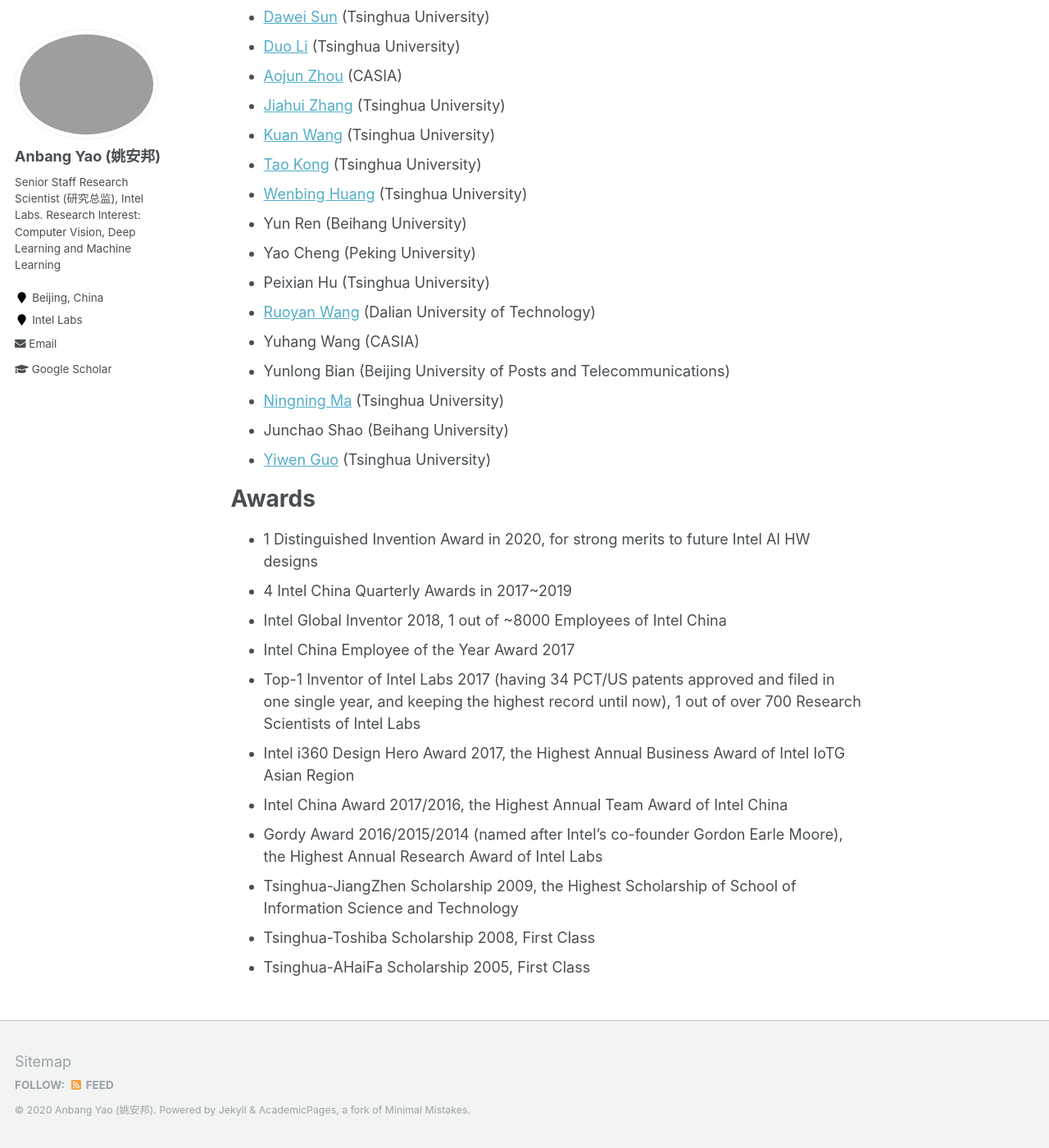
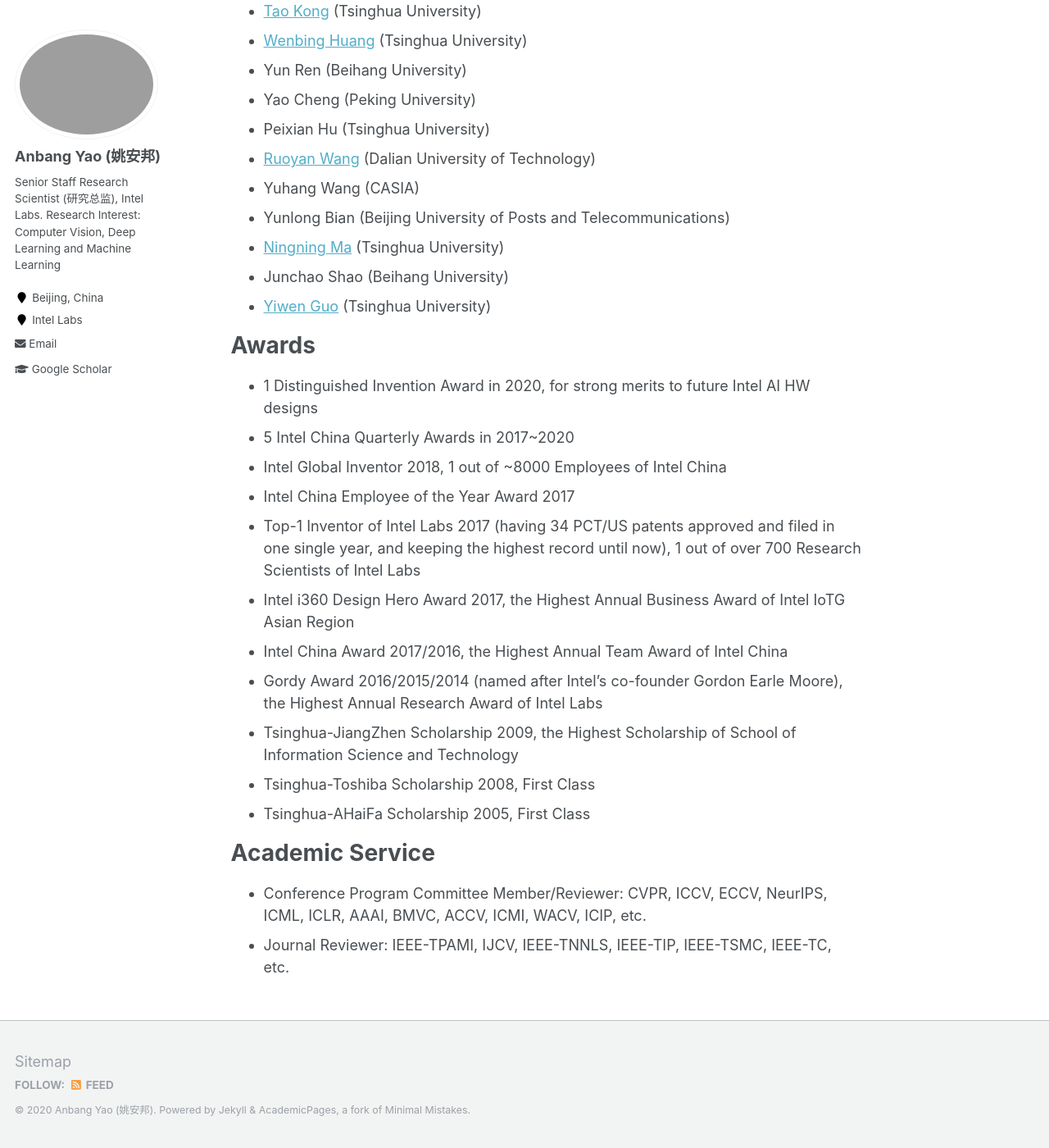
Before and after one commit to YaoAnbang/YaoAnbang.github.io, a Jekyll site: the page built from _pages/about.md, in a window 1280 px wide and 1400 px high, scrolled down 4551 px. Shown: the whole window at 82% size. Built offline with Jekyll 4.4.1, drawn with Linux system fonts in a browser that asks for light colours; some of the changed text lies outside the part shown.

Commit message:
Update about.md

```diff
--- a/_pages/about.md
+++ b/_pages/about.md
@@ -119,8 +113,9 @@
 
 Awards
 =====
+
 + 1 Distinguished Invention Award in 2020, for strong merits to future Intel AI HW designs
-+ 4 Intel China Quarterly Awards in 2017~2019
++ 5 Intel China Quarterly Awards in 2017~2020
 + Intel Global Inventor 2018, 1 out of ~8000 Employees of Intel China
 + Intel China Employee of the Year Award 2017
 + Top-1 Inventor of Intel Labs 2017 (having 34 PCT/US patents approved and filed in one single year, and keeping the highest record until now), 1 out of over 700 Research Scientists of Intel Labs
@@ -130,3 +125,9 @@
 + Tsinghua-JiangZhen Scholarship 2009, the Highest Scholarship of School of Information Science and Technology
 + Tsinghua-Toshiba Scholarship 2008, First Class
 + Tsinghua-AHaiFa Scholarship 2005, First Class
+
+Academic Service
+=====
+
++ Conference Program Committee Member/Reviewer: CVPR, ICCV, ECCV, NeurIPS, ICML, ICLR, AAAI, BMVC, ACCV, ICMI, WACV, ICIP, etc.
++ Journal Reviewer: IEEE-TPAMI, IJCV, IEEE-TNNLS, IEEE-TIP, IEEE-TSMC, IEEE-TC, etc.
```
Also changed, not shown: other parts of _pages/about.md (+0 -6 lines).
